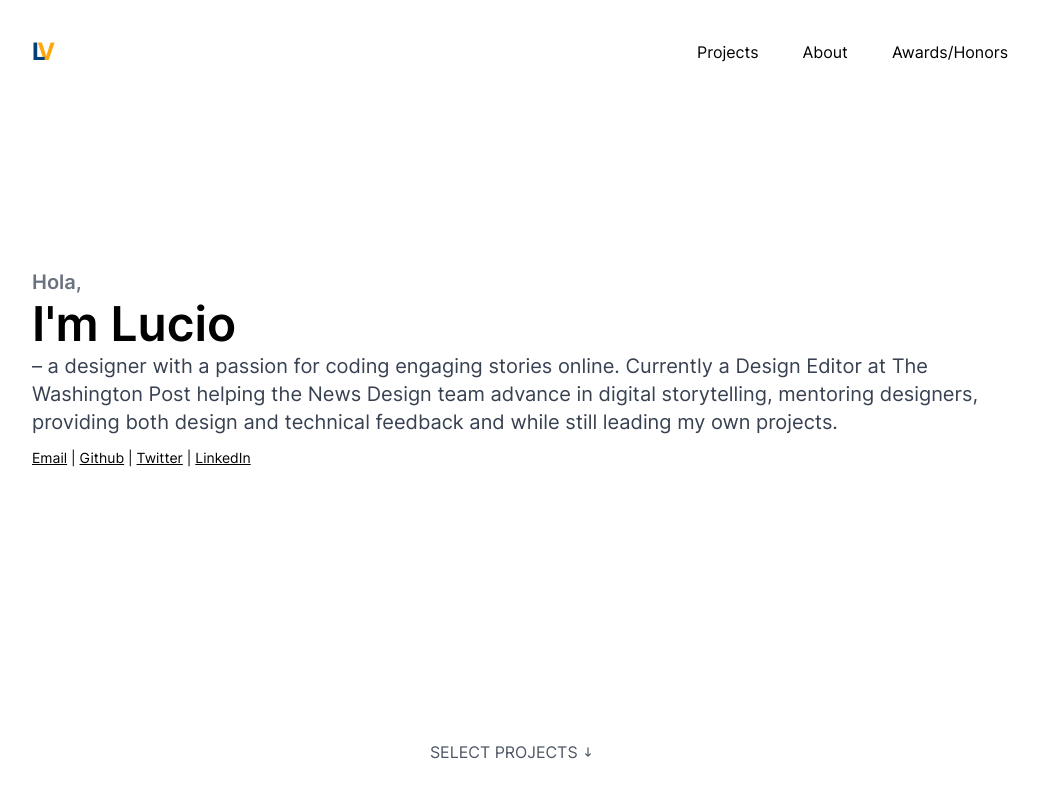
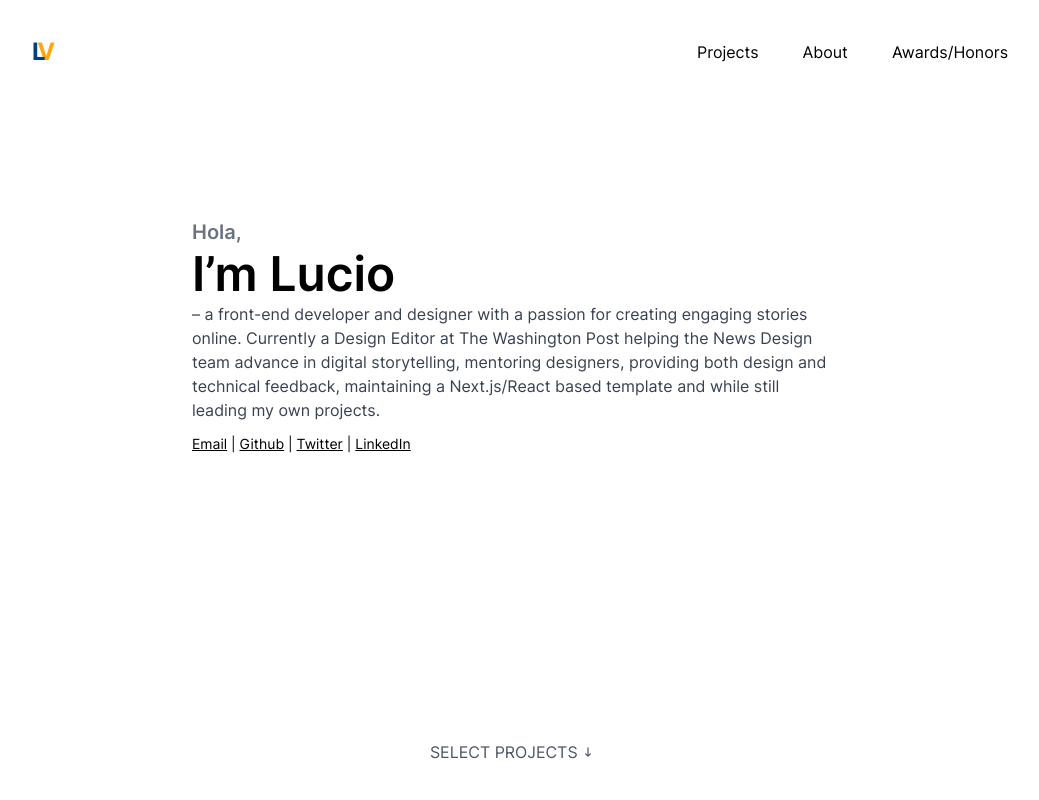
Before and after one commit to luciovilla/luciovilla.com, a Next.js app: page / in a window 1280 px wide. Shown: the top 800 px of the page, without its empty margins (128-1167 px from the left). Built offline with nearby package versions, Linux system fonts and the light colour scheme.

Commit message:
update topper

```diff
--- a/components/Topper.js
+++ b/components/Topper.js
@@ -3,17 +3,18 @@ import React from 'react'
 export default function Topper() {
   return (
     <div className="relative pt-16 pb-16 md:pb-32 flex items-center w-full min-h-65 md:min-h-80 max-w-screen-xl m-auto">
-      <div className="container mx-auto px-4 w-full md:w-4/5">
+      <div className="flex flex-col justify-center items-start max-w-2xl mx-auto mb-16">
         <div className="w-full px-4">
           <div>
             <span className="font-semibold text-xl text-gray-500">Hola,</span>
             <h1 className="mt-1">
-              <span className="font-semibold text-5xl">I'm Lucio</span>
-              <p className="mt-1 text-xl text-gray-700">
-                – a designer with a passion for coding engaging stories online. Currently a Design
-                Editor at The Washington Post helping the News Design team advance in digital
-                storytelling, mentoring designers, providing both design and technical feedback and
-                while still leading my own projects.
+              <span className="font-semibold text-5xl">I’m Lucio</span>
+              <p className="mt-1 prose text-gray-700 dark:text-gray-400">
+                – a front-end developer and designer with a passion for creating engaging stories
+                online. Currently a Design Editor at The Washington Post helping the News Design
+                team advance in digital storytelling, mentoring designers, providing both design and
+                technical feedback, maintaining a Next.js/React based template and while still
+                leading my own projects.
               </p>
             </h1>
           </div>
```
